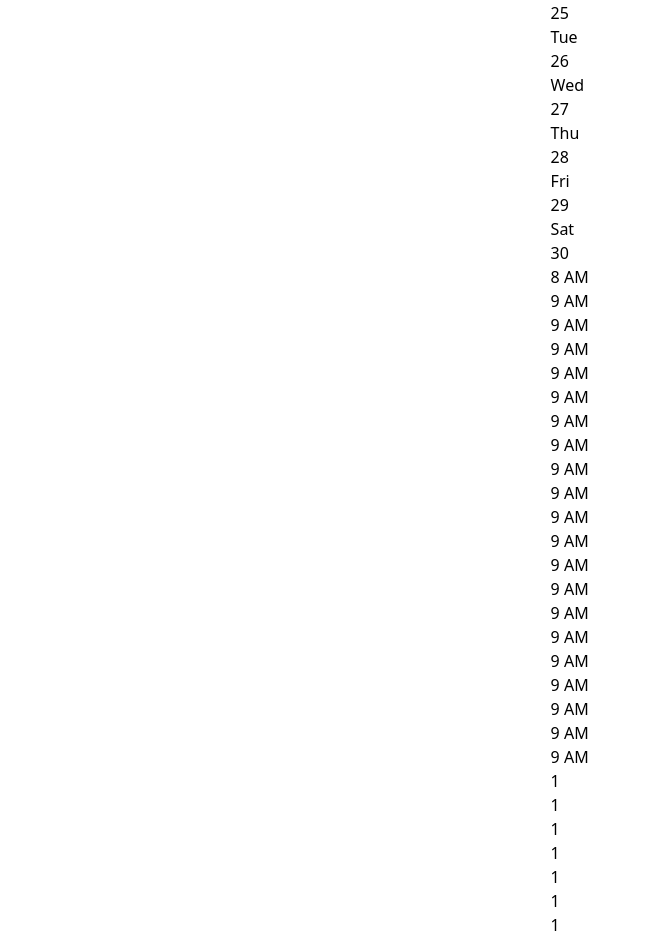
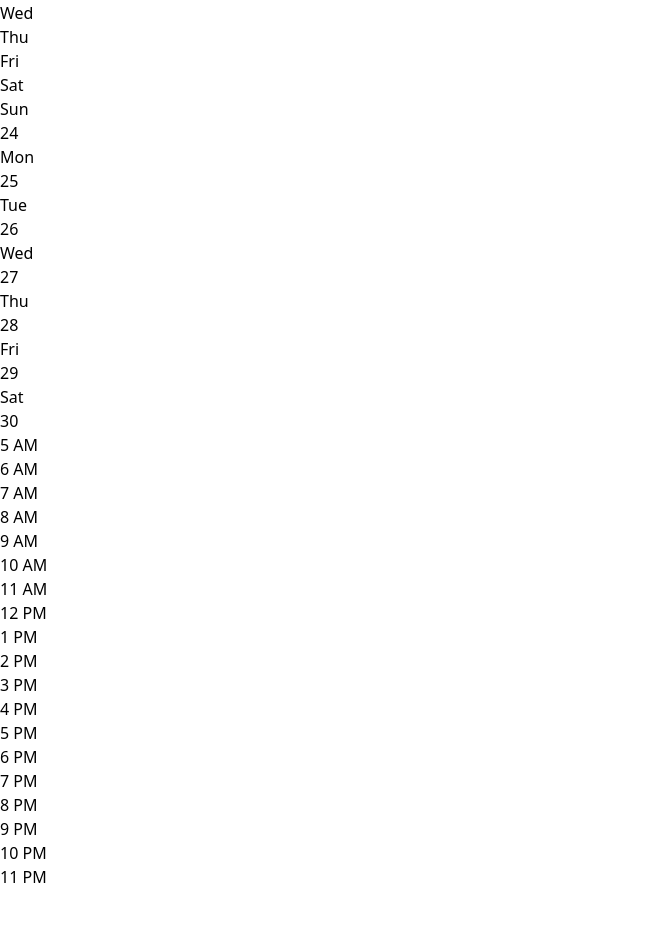
Before and after one commit to Mizuone/schedule-focuser-frontend, a React (Vite) app: page / in a window 1280 px wide. Shown: the part 2680-3617 px from the top of the page, without its empty margins (0-651 px from the left). After the commit the page ends 3569 px from the top, so only its background shows below. Built offline with nearby package versions, Linux system fonts and the light colour scheme.

Commit message:
removed dashboard and switched to schedule component, working on header for current week values

```diff
--- a/src/App.tsx
+++ b/src/App.tsx
@@ -1,6 +1,6 @@
 import { Route, Routes } from 'react-router-dom';
 
-import { Dashboard } from './components/dashboard/Dashboard';
+import { Scheduler } from './components/scheduler/Scheduler';
 import { SideNav } from './components/navigation/SideNav'
 
 function App() {
@@ -12,7 +12,8 @@ function App() {
         </div>
         <div className='flex-auto px-4'>
             <Routes>
-                <Route path="/" element={ <Dashboard /> } />
+                <Route path="/" element={ <Scheduler /> } />
+                <Route path="/scheduler" element={ <Scheduler /> } />
             </Routes>
         </div>
     </div>
--- a/src/components/dashboard/Dashboard.tsx
+++ /dev/null
@@ -1,18 +0,0 @@
-import { Scheduler } from "../scheduler/Scheduler"
-
-export const Dashboard = () => {
-
-    return (
-        <>
-            <div className="content flex-col">
-                <div className="dashboard-header tile shadow p-2 my-4">
-                    <h1 className="m-4 tile-marker text-2xl ">Hello User!</h1>
-                    <p className="m-4 text-xl">Welcome to the schedule focuser. Start by filling out your schedule below.</p>
-                </div>
-                <div className="dashboard-content tile rounded shadow">
-                    <Scheduler />
-                </div>
-            </div>
-        </>
-    )
-}
--- a/src/components/navigation/SideNav.tsx
+++ b/src/components/navigation/SideNav.tsx
@@ -11,11 +11,11 @@ export const SideNav = () => {
           <hr className='mt-4' />
           <ul className='mt-4 mb-4'>
             <li className='rounded-b-xl text-white transition duration-150 ease-linear hover:bg-slate-50 hover:text-inherit hover:outline-none'>
-              <Link className='flex p-4 justify-center items-center' to='/'>
+              <Link className='flex p-4 justify-center items-center' to='/scheduler'>
                 <svg xmlns="http://www.w3.org/2000/svg" fill="none" viewBox="0 0 24 24" strokeWidth={1.5} stroke="currentColor" className="mr-4 w-6 h-6">
                   <path strokeLinecap="round" strokeLinejoin="round" d="M3.75 6A2.25 2.25 0 016 3.75h2.25A2.25 2.25 0 0110.5 6v2.25a2.25 2.25 0 01-2.25 2.25H6a2.25 2.25 0 01-2.25-2.25V6zM3.75 15.75A2.25 2.25 0 016 13.5h2.25a2.25 2.25 0 012.25 2.25V18a2.25 2.25 0 01-2.25 2.25H6A2.25 2.25 0 013.75 18v-2.25zM13.5 6a2.25 2.25 0 012.25-2.25H18A2.25 2.25 0 0120.25 6v2.25A2.25 2.25 0 0118 10.5h-2.25a2.25 2.25 0 01-2.25-2.25V6zM13.5 15.75a2.25 2.25 0 012.25-2.25H18a2.25 2.25 0 012.25 2.25V18A2.25 2.25 0 0118 20.25h-2.25A2.25 2.25 0 0113.5 18v-2.25z" />
                 </svg>
-                <p className='text-xl'>Dashboard</p>
+                <p className='text-xl'>Scheduler</p>
               </Link>
             </li>
           </ul>
--- a/src/components/scheduler/Scheduler.tsx
+++ b/src/components/scheduler/Scheduler.tsx
@@ -1,50 +1,78 @@
 import { Day } from "./day/Day"
+import { DayHeader } from "./day/DayHeader"
+import { HourLabel } from "./hour-label/HourLabel"
+
+const daysOfWeek = ['Sun', 'Mon', 'Tue', 'Wed', 'Thu', 'Fri', 'Sat'];
 
 export const Scheduler = () => {
+
+    function getCurrentWeekDates() {
+        /*const days = new Array();
+        for (var i = 0; i < 7; i++){
+            days[i] = new Date(date.getFullYear(), date.getMonth(), date.getDate() - date.getDay() + i);
+        }
+
+        return days;
+        */
+    }
+
     return (
         <>
-            <div className="flex flex-col m-1">
-                <div className="scheduler-header flex">
-                    <div className="spacer m-4"></div>
-                    <Day day="Sun" dayOfMonth="24"/>
-                    <Day day="Mon" dayOfMonth="25"/>
-                    <Day day="Tue" dayOfMonth="26"/>
-                    <Day day="Wed" dayOfMonth="27"/>
-                    <Day day="Thu" dayOfMonth="28"/>
-                    <Day day="Fri" dayOfMonth="29"/>
-                    <Day day="Sat" dayOfMonth="30"/>
-                </div>
-                <div className="scheduler-content flex flex-row h-full overflow-auto">
-                    <div className="flex flex-col">
-                        <div>8 AM</div>
-                        <div>9 AM</div>
-                        <div>9 AM</div>
-                        <div>9 AM</div>
-                        <div>9 AM</div>
-                        <div>9 AM</div>
-                        <div>9 AM</div>
-                        <div>9 AM</div>
-                        <div>9 AM</div>
-                        <div>9 AM</div>
-                        <div>9 AM</div>
-                        <div>9 AM</div>
-                        <div>9 AM</div>
-                        <div>9 AM</div>
-                        <div>9 AM</div>
-                        <div>9 AM</div>
-                        <div>9 AM</div>
-                        <div>9 AM</div>
-                        <div>9 AM</div>
-                        <div>9 AM</div>
-                        <div>9 AM</div>
+            <div className="content flex-col">
+                <div className="flex tile rounded shadow flex-col m-1 mt-4">
+                    <div className="scheduler-header flex">
+                        <div className="spacer m-4"></div>
+                        {
+                            daysOfWeek.map((dayOfWeek) => {
+                                 const currentDate = new Date();
+
+                                 if (currentDate.getDay() > 0) {
+                                    // One thought is to always output 7 Headers, set the minus value to the current day and increment from there
+                                 }
+
+                                return <DayHeader day={dayOfWeek} dayOfMonth=""/>;
+                            })
+                        }
+                        <DayHeader day="Sun" dayOfMonth="24"/>
+                        <DayHeader day="Mon" dayOfMonth="25"/>
+                        <DayHeader day="Tue" dayOfMonth="26"/>
+                        <DayHeader day="Wed" dayOfMonth="27"/>
+                        <DayHeader day="Thu" dayOfMonth="28"/>
+                        <DayHeader day="Fri" dayOfMonth="29"/>
+                        <DayHeader day="Sat" dayOfMonth="30"/>
                     </div>
-                    <div className="w-full">1</div>
-                    <div className="w-full">1</div>
-                    <div className="w-full">1</div>
-                    <div className="w-full">1</div>
-                    <div className="w-full">1</div>
-                    <div className="w-full">1</div>
-                    <div className="w-full">1</div>
+                    <div className="scheduler-content flex flex-row h-full overflow-visible">
+                        <div className="flex flex-col">
+                            <HourLabel hour="5 AM" />
+                            <HourLabel hour="6 AM" />
+                            <HourLabel hour="7 AM" />
+                            <HourLabel hour="8 AM" />
+                            <HourLabel hour="9 AM" />
+                            <HourLabel hour="10 AM" />
+                            <HourLabel hour="11 AM" />
+                            <HourLabel hour="12 PM" />
+                            <HourLabel hour="1 PM" />
+                            <HourLabel hour="2 PM" />
+                            <HourLabel hour="3 PM" />
+                            <HourLabel hour="4 PM" />
+                            <HourLabel hour="5 PM" />
+                            <HourLabel hour="6 PM" />
+                            <HourLabel hour="7 PM" />
+                            <HourLabel hour="8 PM" />
+                            <HourLabel hour="9 PM" />
+                            <HourLabel hour="10 PM" />
+                            <HourLabel hour="11 PM" endLabel={true} />
+                        </div>
+                        <div className="flex w-full max-h-screen overflow-auto">
+                            <Day />
+                            <Day />
+                            <Day />
+                            <Day />
+                            <Day />
+                            <Day />
+                            <Day />
+                        </div>
+                    </div>
                 </div>
             </div>
         </>
--- a/src/components/scheduler/day/Day.tsx
+++ b/src/components/scheduler/day/Day.tsx
@@ -1,15 +1,19 @@
-interface DayProps {
-    day: string
-    dayOfMonth: string
-}
+export const Day = () => {
+    const dayContainer = [];
 
-export const Day = (props: DayProps) => {
-    const { day, dayOfMonth } = props;
+    for (let i = 0; i < 18; i++) {
+        if (i + 1 >= 18) {
+            dayContainer.push(<div key={"day" + i} className="h-12 border-t border-b border-r border-gray-100"></div>)
+        } else {
+            dayContainer.push(<div key={"day" + i} className="h-12 border-t border-r border-gray-100"></div>)
+        }
+    }
 
     return (
-        <div className="w-full">
-            <h3 className="text-center">{day}</h3>
-            <h2 className="text-xl text-center">{dayOfMonth}</h2>
-        </div>
+        <>
+            <div className="w-full">
+                {dayContainer}
+            </div>
+        </>
     )
 }
--- /dev/null
+++ b/src/components/scheduler/day/DayHeader.tsx
@@ -0,0 +1,15 @@
+interface DayProps {
+    day: string
+    dayOfMonth: string
+}
+
+export const DayHeader = (props: DayProps) => {
+    const { day, dayOfMonth } = props;
+
+    return (
+        <div className="w-full">
+            <h3 className="text-center text-sm text-gray-400">{day}</h3>
+            <h2 className="text-2xl text-center">{dayOfMonth}</h2>
+        </div>
+    )
+}
--- /dev/null
+++ b/src/components/scheduler/hour-label/HourLabel.tsx
@@ -0,0 +1,15 @@
+
+interface HourLabelProps {
+    hour: string;
+    endLabel?: boolean;
+}
+
+export const HourLabel = (props: HourLabelProps) => {
+    const { hour, endLabel } = props;
+
+    return (
+        <div className={`${endLabel ? "" : 'h-12 border-r-2 border-gray-100'} relative pr-2 w-16 text-xs text-right text-gray-400`}>
+            <span className="relative -top-2">{hour}</span>
+        </div>
+  )
+}
--- a/src/index.css
+++ b/src/index.css
@@ -8,9 +8,7 @@
     height: 100%;
 }
 
-.scheduler-content {
-    max-height: 46rem;
-
+.scrollbar-styling {
     &::-webkit-scrollbar {
         width: 8px;
         height: 8px;
```
